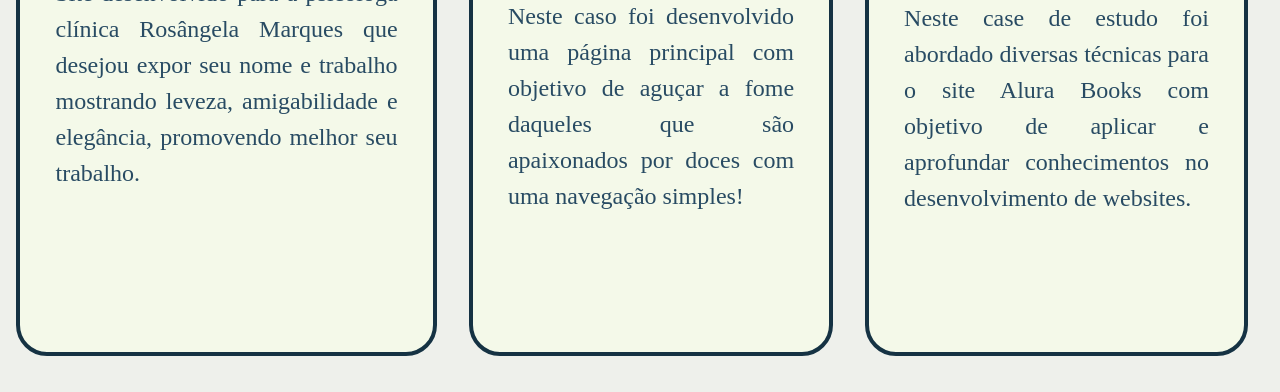
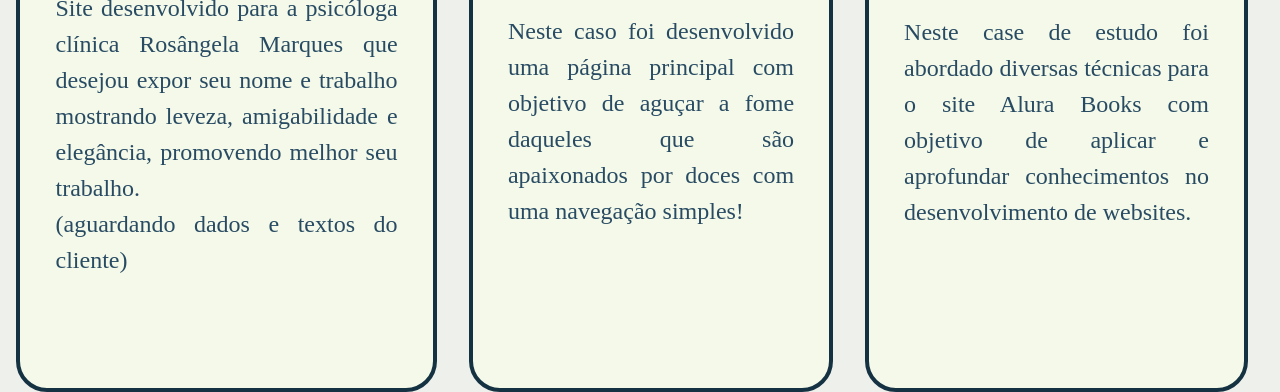
Before and after one commit to PaulloSanntos/meu_portifolio, a plain HTML site: page projetos.html in a window 1280 px wide. Shown: the part 481-873 px from the top of the page. Before the commit the page ends 837 px from the top, so only its background shows below. Drawn offline with nearby package versions, Linux system fonts and the light colour scheme.

Commit message:
Update projetos.html

```diff
--- a/projetos.html
+++ b/projetos.html
@@ -51,7 +51,8 @@
             <ul class="blocos__lista">
                 <li class="bloco2">
                     <a href="https://rosang-git-1e4a8a-paulo-henrique-silva-santos-projects-23005429.vercel.app/"><img src="imagens/logo_enq.svg" class="bloco__imagem__1"></a>
-                    <p class="bloco__texto"> Site desenvolvido para a psicóloga clínica Rosângela Marques que desejou expor seu nome e trabalho mostrando leveza, amigabilidade e elegância, promovendo melhor seu trabalho.</p>
+                    <p class="bloco__texto"> Site desenvolvido para a psicóloga clínica Rosângela Marques que desejou expor seu nome e trabalho mostrando leveza, amigabilidade e elegância, promovendo melhor seu trabalho.</br>
+                    (aguardando dados e textos do cliente)</p>
                 </li>
                 <li class="bloco2">
                     <a href="https://delicatto-chi.vercel.app/#"><img src="imagens/logo_bakery 2.svg" class="bloco__imagem"></a>
```
